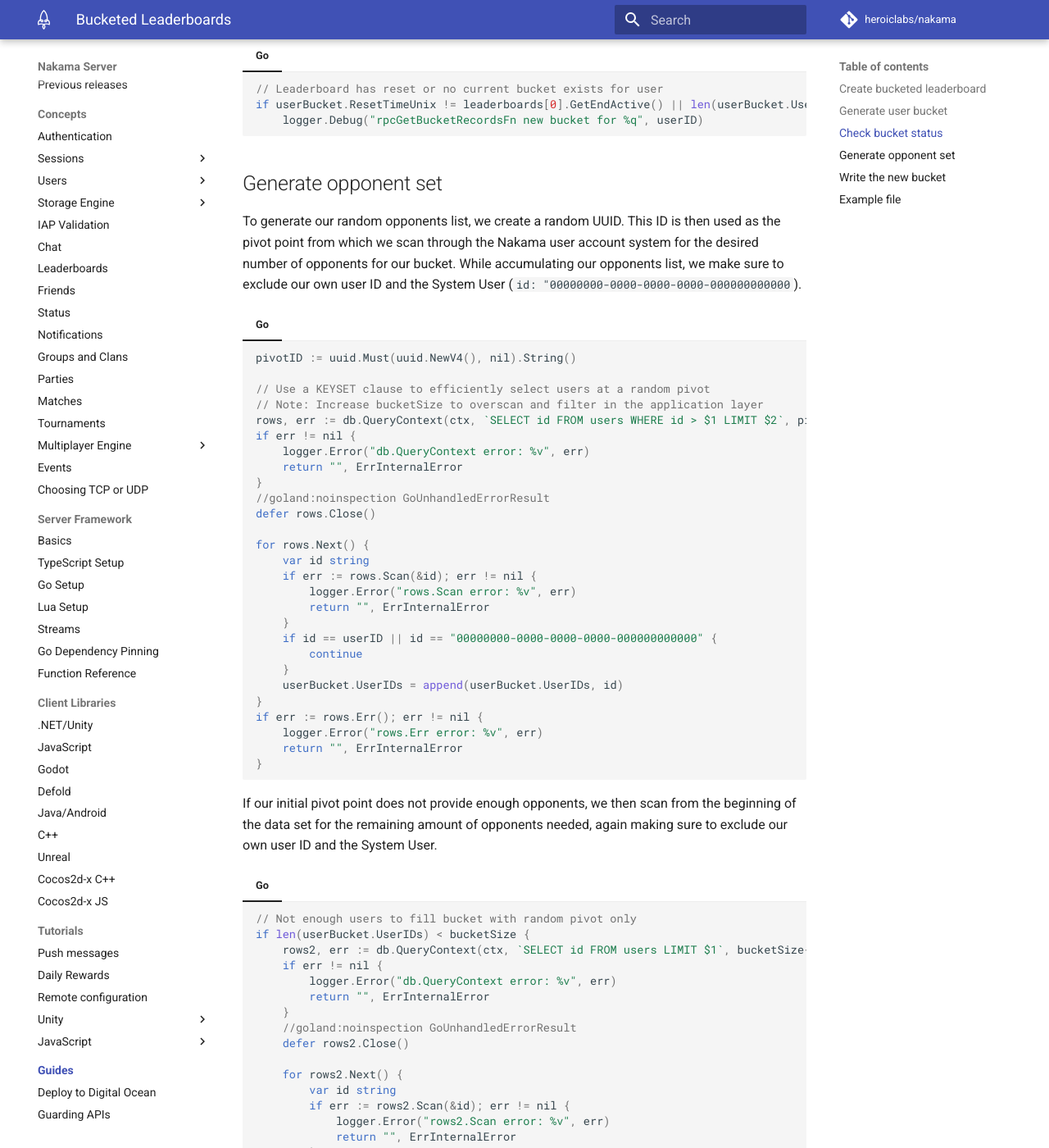
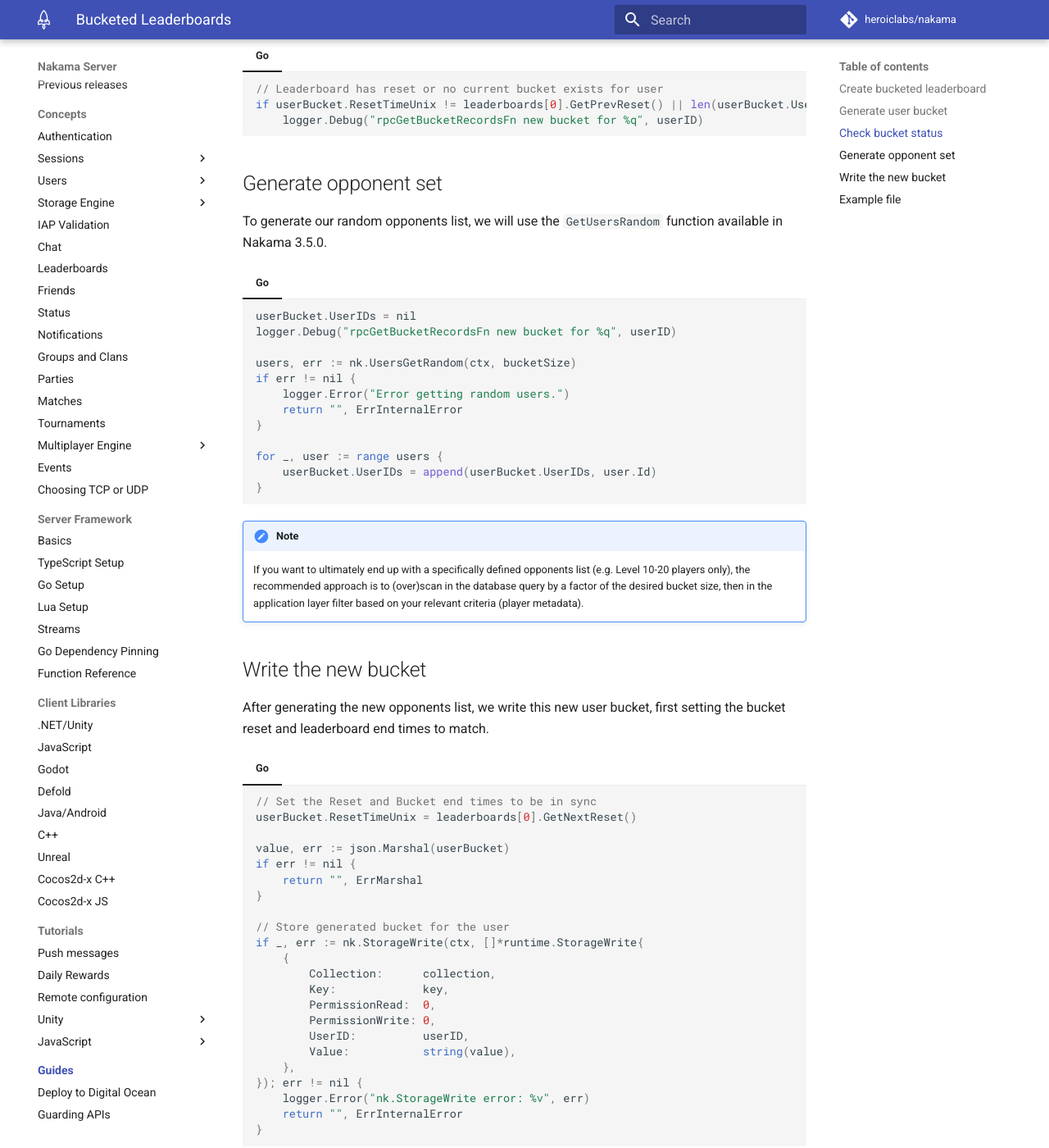
Before and after one commit to heroiclabs/nakama-docs, an MkDocs documentation site: the page built from docs/nakama/guides/bucketed-leaderboards/index.md, in a window 1280 px wide and 1400 px high, scrolled down 2850 px. Shown: the whole window at 82% size. Built offline with MkDocs 1.6.1 and Material for MkDocs 9.7.7, drawn with Linux system fonts in a browser that asks for light colours; comment, search, counter and statistics services are not loaded; some of the changed text lies outside the part shown.

Commit message:
Copy over 3.5 bucketed leaberboards changes

````diff
--- a/docs/nakama/guides/bucketed-leaderboards/index.md
+++ b/docs/nakama/guides/bucketed-leaderboards/index.md
@@ -107,74 +107,27 @@
 === "Go"
     ```go
     // Leaderboard has reset or no current bucket exists for user
-    if userBucket.ResetTimeUnix != leaderboards[0].GetEndActive() || len(userBucket.UserIDs) < 1 {
+    if userBucket.ResetTimeUnix != leaderboards[0].GetPrevReset() || len(userBucket.UserIDs) < 1 {
         logger.Debug("rpcGetBucketRecordsFn new bucket for %q", userID)
     ```
 
 ## Generate opponent set
 
-To generate our random opponents list, we create a random UUID. This ID is then used as the pivot point from which we scan through the Nakama user account system for the desired number of opponents for our bucket. While accumulating our opponents list, we make sure to exclude our own user ID and the System User (`id: "00000000-0000-0000-0000-000000000000`).
+To generate our random opponents list, we will use the `GetUsersRandom` function available in Nakama 3.5.0.
 
 === "Go"
     ```go
-    pivotID := uuid.Must(uuid.NewV4(), nil).String()
+    userBucket.UserIDs = nil
+    logger.Debug("rpcGetBucketRecordsFn new bucket for %q", userID)
 
-    // Use a KEYSET clause to efficiently select users at a random pivot
-    // Note: Increase bucketSize to overscan and filter in the application layer
-    rows, err := db.QueryContext(ctx, `SELECT id FROM users WHERE id > $1 LIMIT $2`, pivotID, bucketSize)
+    users, err := nk.UsersGetRandom(ctx, bucketSize)
     if err != nil {
-        logger.Error("db.QueryContext error: %v", err)
+        logger.Error("Error getting random users.")
         return "", ErrInternalError
     }
-    //goland:noinspection GoUnhandledErrorResult
-    defer rows.Close()
 
-    for rows.Next() {
-        var id string
-        if err := rows.Scan(&id); err != nil {
-            logger.Error("rows.Scan error: %v", err)
-            return "", ErrInternalError
-        }
-        if id == userID || id == "00000000-0000-0000-0000-000000000000" {
-            continue
-        }
-        userBucket.UserIDs = append(userBucket.UserIDs, id)
-    }
-    if err := rows.Err(); err != nil {
-        logger.Error("rows.Err error: %v", err)
-        return "", ErrInternalError
-    }
-    ```
-
-If our initial pivot point does not provide enough opponents, we then scan from the beginning of the data set for the remaining amount of opponents needed, again making sure to exclude our own user ID and the System User.
-
-=== "Go"
-    ```go
-    // Not enough users to fill bucket with random pivot only
-    if len(userBucket.UserIDs) < bucketSize {
-        rows2, err := db.QueryContext(ctx, `SELECT id FROM users LIMIT $1`, bucketSize-len(userBucket.UserIDs))
-        if err != nil {
-            logger.Error("db.QueryContext error: %v", err)
-            return "", ErrInternalError
-        }
-        //goland:noinspection GoUnhandledErrorResult
-        defer rows2.Close()
-
-        for rows2.Next() {
-            var id string
-            if err := rows2.Scan(&id); err != nil {
-                logger.Error("rows2.Scan error: %v", err)
-                return "", ErrInternalError
-            }
-            if id == userID || id == "00000000-0000-0000-0000-000000000000" {
-                continue
-            }
-            userBucket.UserIDs = append(userBucket.UserIDs, id)
-        }
-        if err := rows2.Err(); err != nil {
-            logger.Error("rows.Err error: %v", err)
-            return "", ErrInternalError
-        }
+    for _, user := range users {
+        userBucket.UserIDs = append(userBucket.UserIDs, user.Id)
     }
     ```
 
@@ -188,7 +141,7 @@
 === "Go"
     ```go
     // Set the Reset and Bucket end times to be in sync
-    userBucket.ResetTimeUnix = leaderboards[0].GetEndActive()
+    userBucket.ResetTimeUnix = leaderboards[0].GetNextReset()
 
     value, err := json.Marshal(userBucket)
     if err != nil {
````
Also changed, not shown: other parts of docs/nakama/guides/bucketed-leaderboards/index.md (+4 -4 lines).
